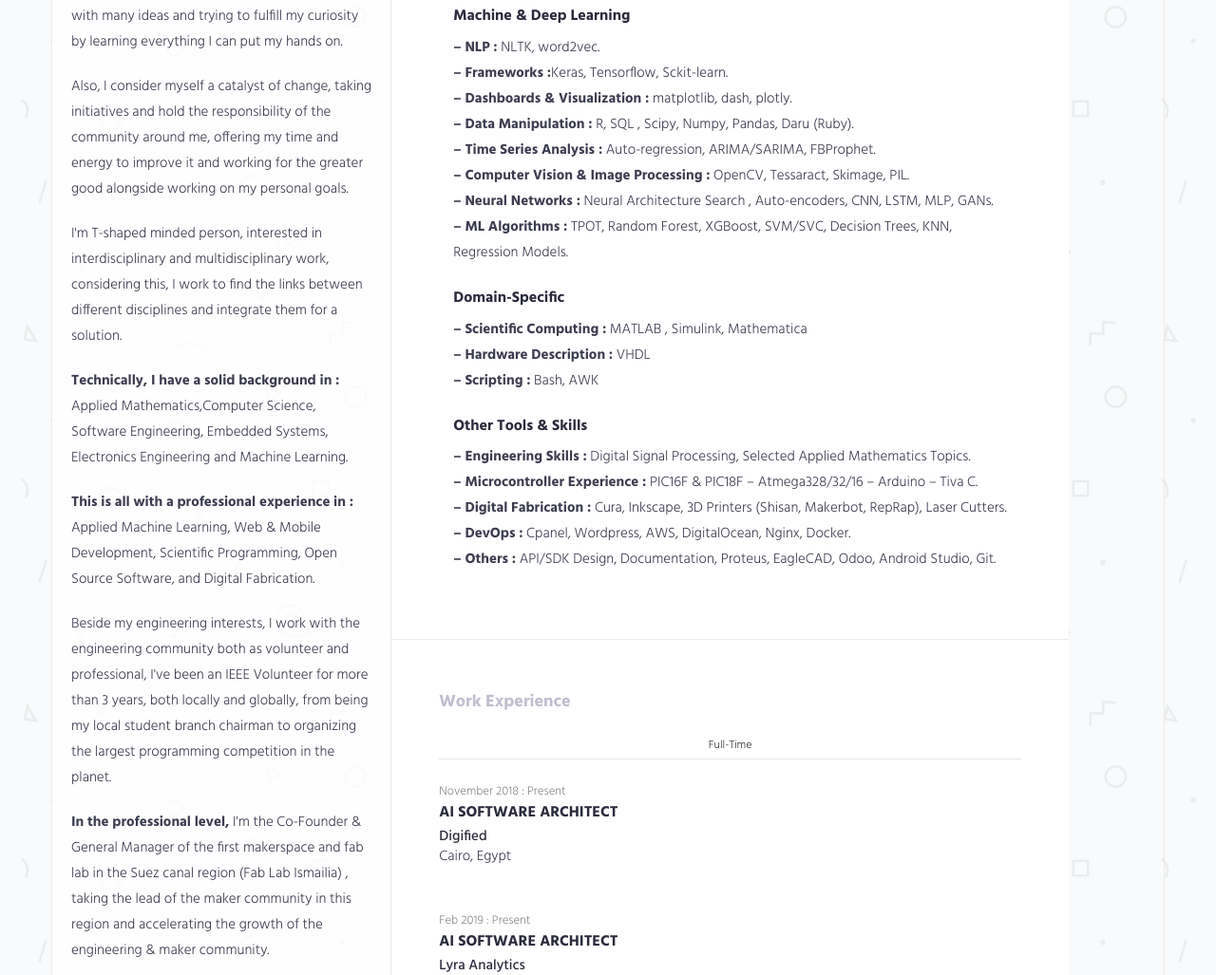
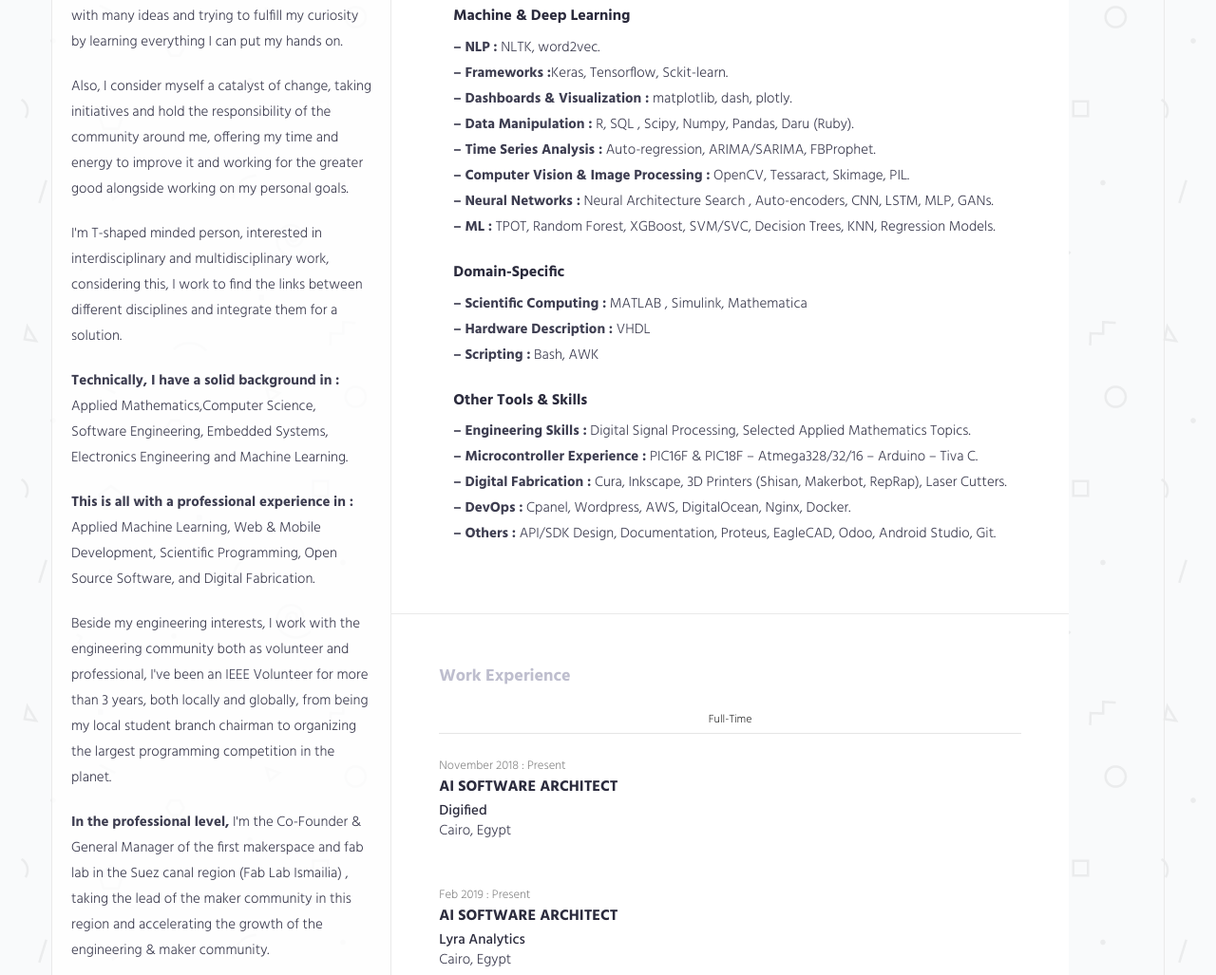
Before and after one commit to MohammedRashad/MohammedRashad.github.io, a plain HTML site: page index.html in a window 1280 px wide. Shown: the part 815-1842 px from the top of the page at 95% size. Drawn offline with Linux system fonts and the light colour scheme.

Commit message:
Update index.html

```diff
--- a/index.html
+++ b/index.html
@@ -199,7 +199,7 @@ Python, C, C++ , Ruby ,Java SE, Assembly (MIPS, AVR & x86)
 <b>– Time Series Analysis :</b> Auto-regression, ARIMA/SARIMA, FBProphet.<br/>
 <b>– Computer Vision & Image Processing :</b> OpenCV, Tessaract, Skimage, PIL.<br/>
 <b>– Neural Networks :</b> Neural Architecture Search , Auto-encoders, CNN, LSTM, MLP, GANs.<br/>
-<b>– ML Algorithms :</b> TPOT, Random Forest, XGBoost, SVM/SVC, Decision Trees, KNN, Regression Models.<br/>
+<b>– ML :</b> TPOT, Random Forest, XGBoost, SVM/SVC, Decision Trees, KNN, Regression Models.<br/>
                     </p>
                 </div>
             </div>
```
